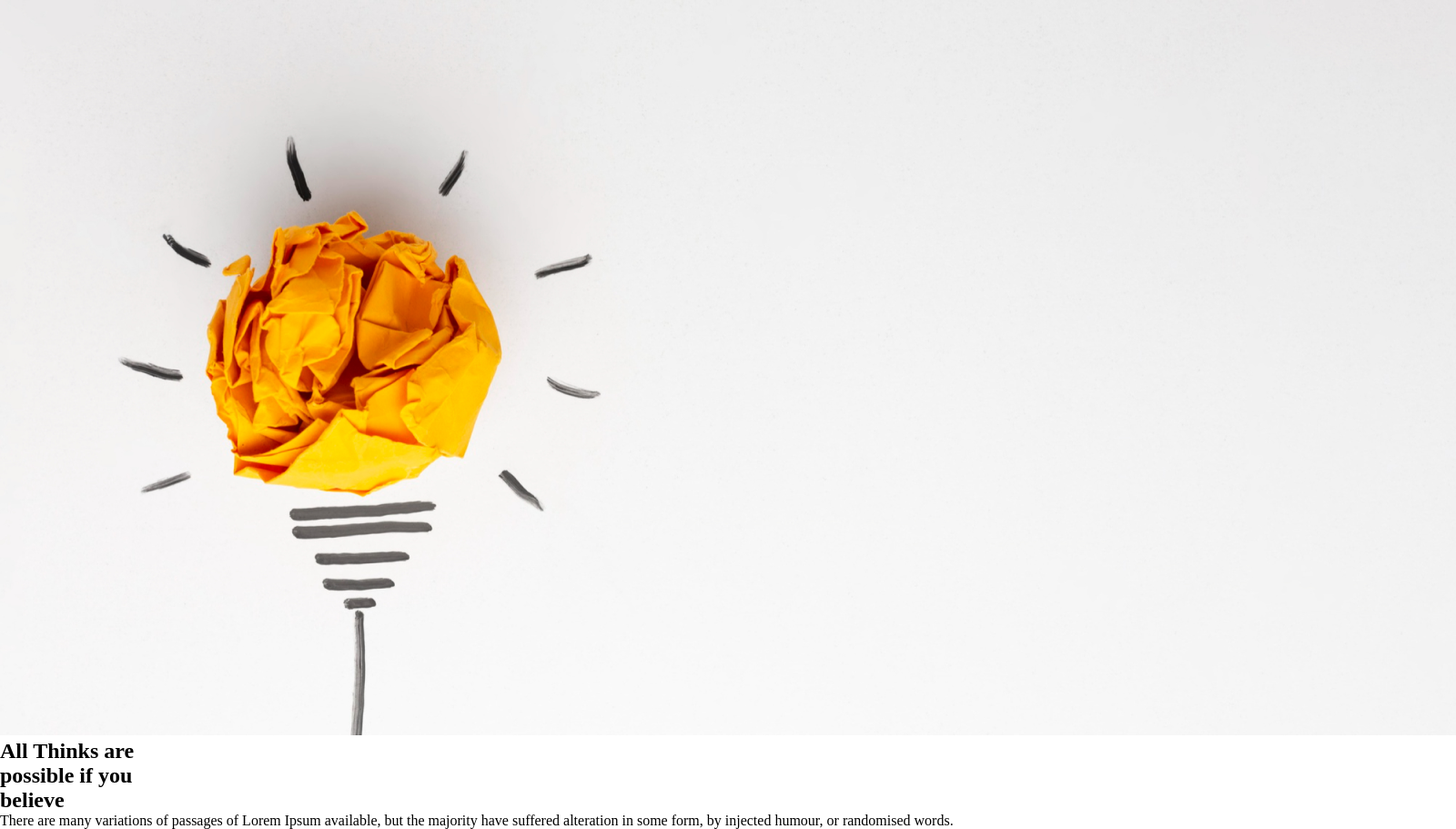
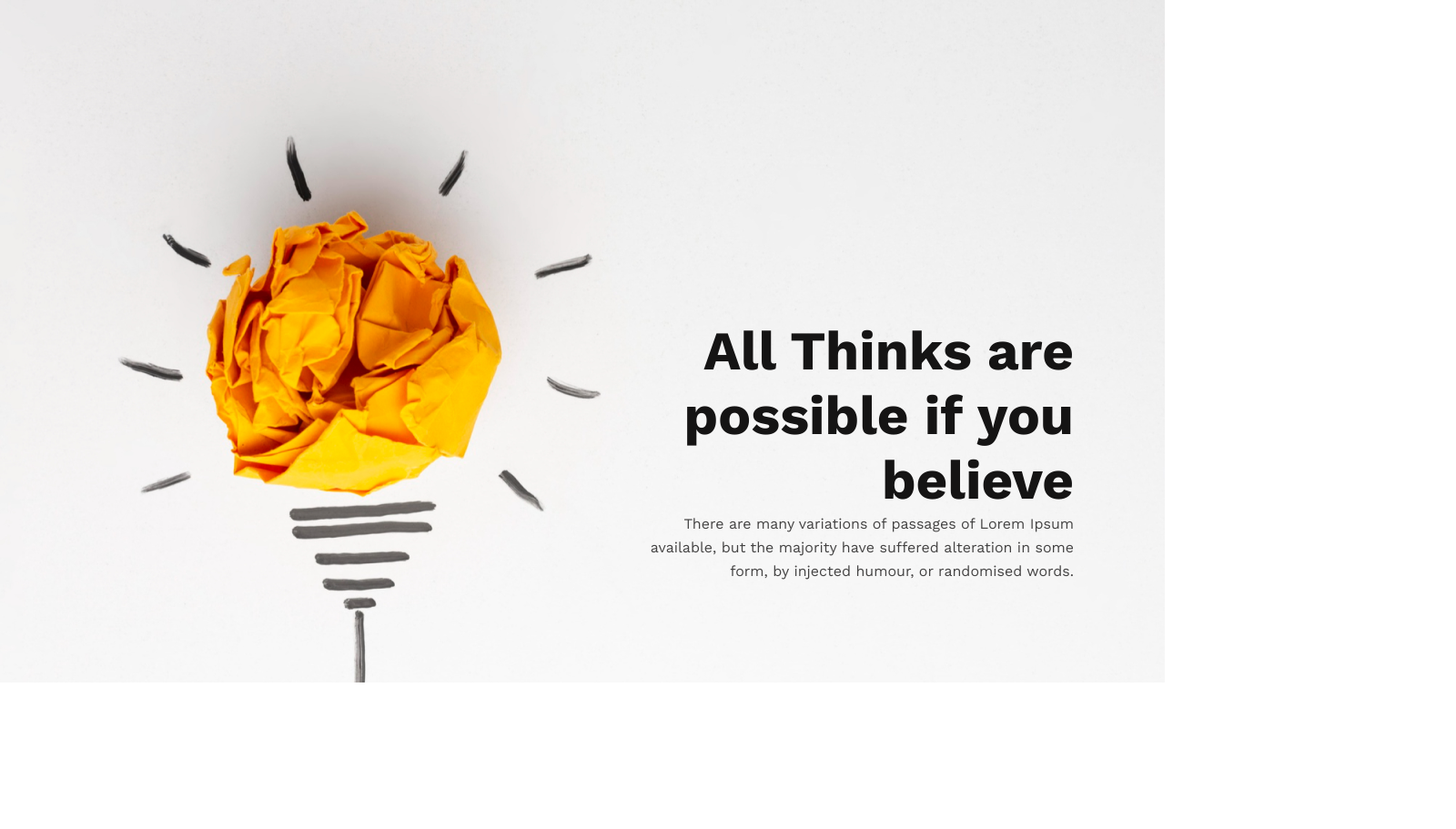
Before and after one commit to sharifalam88/new-year-mission, a plain HTML site: page index.html in a window 1280 px wide. Shown: the whole page at 91% size, 1600 px wide, since content can reach past the window. After the commit the page ends 800 px from the top, so only its background shows below. Drawn offline with nearby package versions, Linux system fonts and the light colour scheme.

Commit message:
design and styling header section

```diff
--- a/index.html
+++ b/index.html
@@ -16,13 +16,8 @@
 <body>
     <!--Star header section-->
     <header id="header">
-        <!--banner image section-->
-        <div class="banner-img">
-            <img src="images/banner/banner1.png" alt="About banner image">
-        </div>
-
-        <!--banner title-area section-->
-        <div class="banner-title-area">
+        <!--banner section-->
+            <div class="header-content-area">
             <h2 class="banner-title">All Thinks are<br> possible if you<br> believe</h2>
 
             <p class="banner-text">
--- a/styles/style.css
+++ b/styles/style.css
@@ -4,7 +4,7 @@
     padding:0px;
 }
 /* font-style*/
- .font-family{
+ body{
     font-family: 'Lato', sans-serif;
     font-family: 'Manrope', sans-serif;
     font-family: 'Roboto', sans-serif;
@@ -12,3 +12,31 @@
  }
 
 /*common style*/
+
+/*style for header section*/
+#header{
+    background-image:url("../images/banner/banner1.png");
+    background-repeat:no-repeat;
+    padding:350px 100px;
+    padding-bottom:400px;
+}
+
+.header-content-area{
+    width:500px;
+    height:auto;
+    display:block;
+    float:right;
+}
+.banner-title{
+    text-align:right;
+    font-size:60px;
+    font-weight:700;
+    color:#151414;
+}
+.banner-text{
+    text-align:right;
+    font-size:16px;
+    color:#444343;
+    line-height:26px;
+}
+/*End header style*/
```
